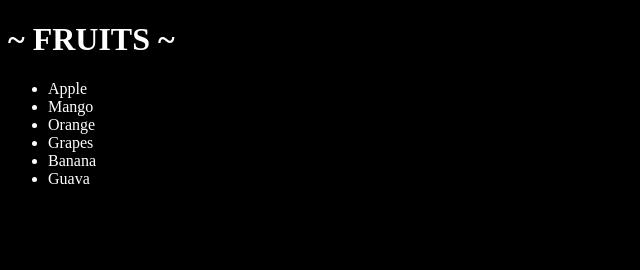
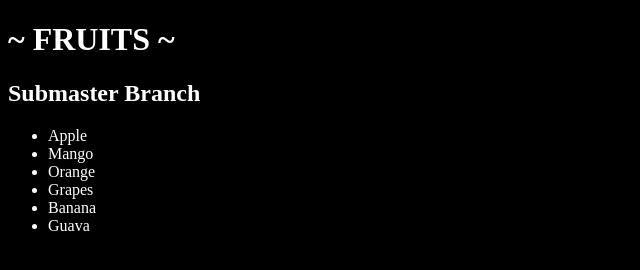
Before and after one commit to hammadhfz/Home, a plain HTML site: page index.html in a window 1280 px wide. Shown: the whole page, without its empty margins (0-640 px from the left). Drawn offline with Linux system fonts and the light colour scheme.

Commit message:
branch defined again

```diff
--- a/index.html
+++ b/index.html
@@ -8,6 +8,7 @@
 </head>
 <body style="background-color: black;color: white;">
     <h1> ~ FRUITS ~ </h1>
+    <h2>Submaster Branch</h2>
     <ul>
         <li>Apple</li>
         <li>Mango</li>
```
